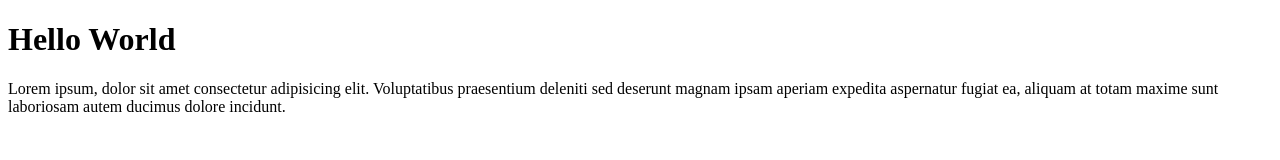
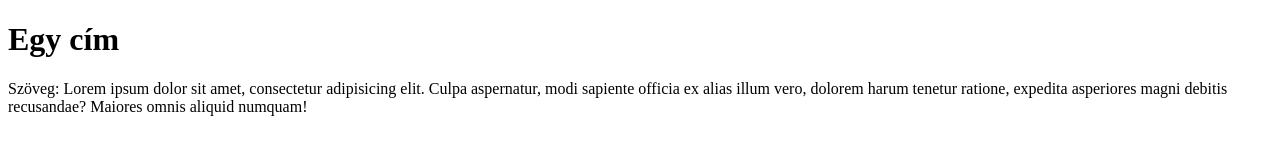
Before and after one commit to nuke92/nuke92, a plain HTML site: page index.html in a window 1280 px wide. Drawn offline with Linux system fonts and the light colour scheme.

Commit message:
changed the entire thing

```diff
--- a/index.html
+++ b/index.html
@@ -1,9 +1,12 @@
 <!DOCTYPE html>
-<html>
+<head>
+    <title>nuke92</title>
+</head>
 <body>
-<h1>Hello World</h1>
-<p> Lorem ipsum, dolor sit amet consectetur adipisicing elit. Voluptatibus praesentium deleniti
-    sed deserunt magnam ipsam aperiam expedita aspernatur fugiat ea, aliquam at totam maxime sunt
-    laboriosam autem ducimus dolore incidunt.</p>
+    <h1>Egy cím</h1>
+
+    <p>
+        Szöveg: Lorem ipsum dolor sit amet, consectetur adipisicing elit. Culpa aspernatur, modi sapiente officia ex alias illum vero, dolorem harum tenetur ratione, expedita asperiores magni debitis recusandae? Maiores omnis aliquid numquam!
+    </p>
 </body>
 </html>
```
